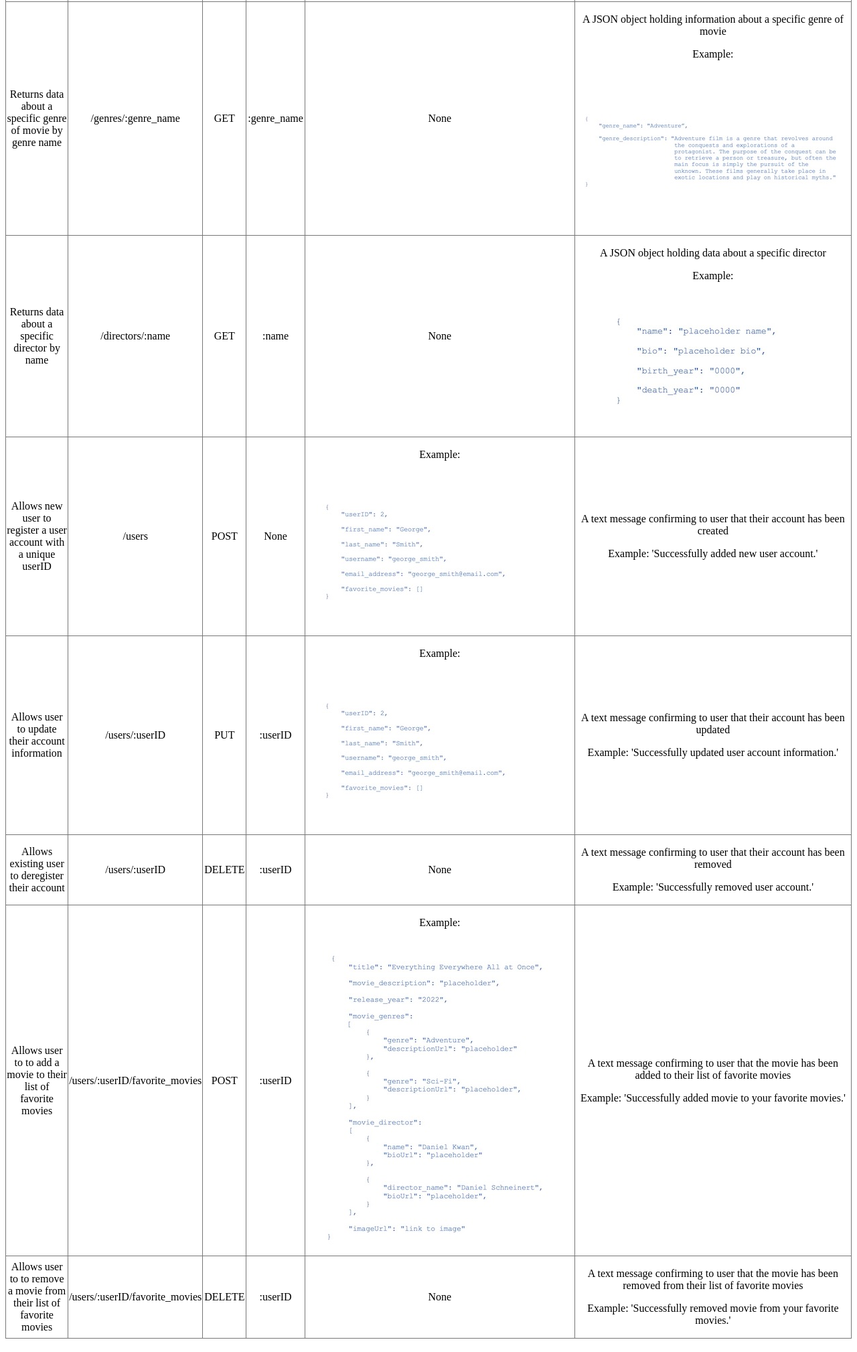
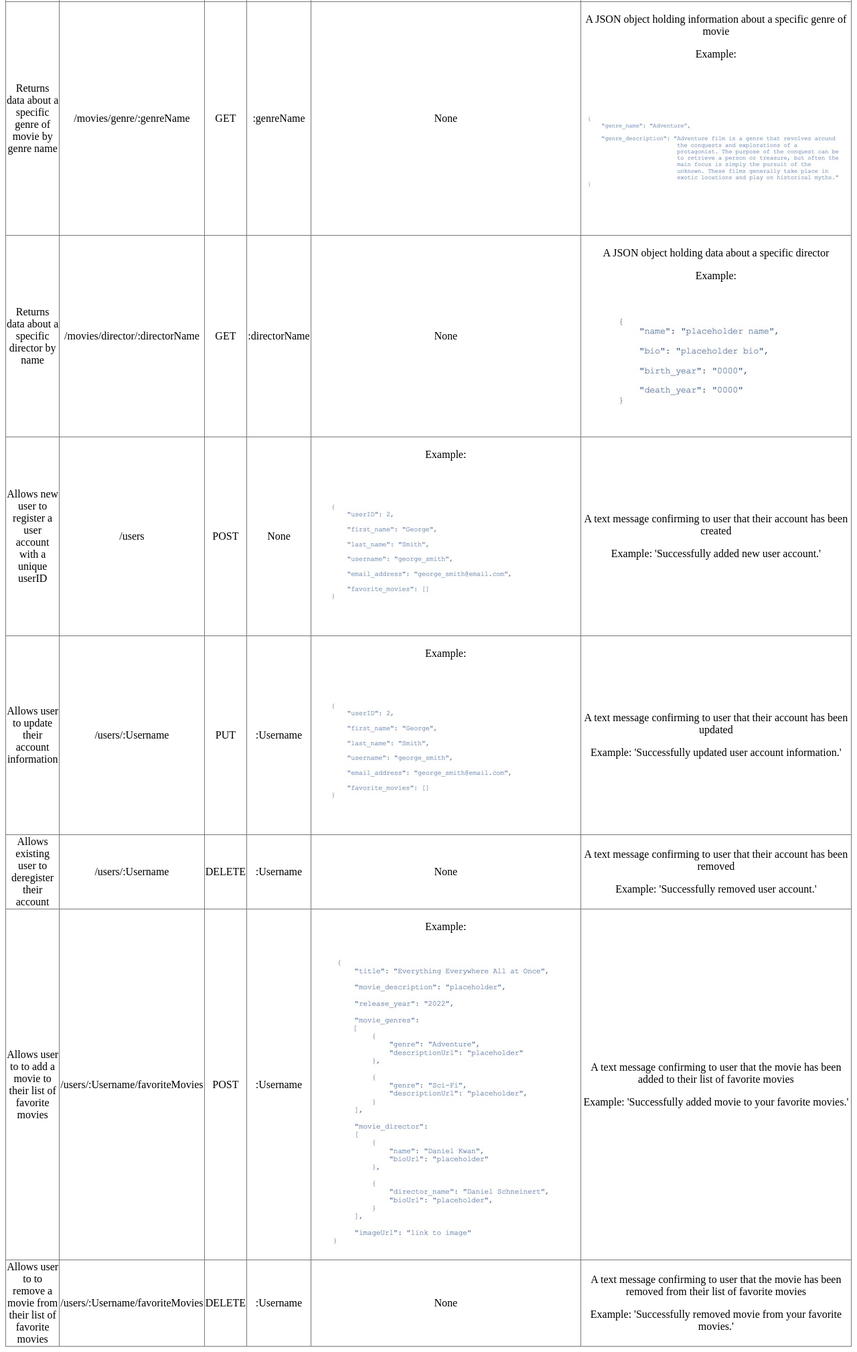
Before and after one commit to kaelacodes/Movie-API, a website: page public/documentation.html in a window 1280 px wide. Shown: the part 1611-3630 px from the top of the page at 67% size. Drawn offline with Linux system fonts and the light colour scheme.

Commit message:
Updates documentation endpoints and parameters

```diff
--- a/public/documentation.html
+++ b/public/documentation.html
@@ -72,9 +72,9 @@
 
                             <tr>
                                 <td>Returns data about a specific genre of movie by genre name</td>
-                                <td>/genres/:genre_name</td>
+                                <td>/movies/genre/:genreName</td>
                                 <td>GET</td>
-                                <td>:genre_name</td>
+                                <td>:genreName</td>
                                 <td>None</td>
                                 <td>
                                     <p>A JSON object holding information about a specific genre of movie</p>
@@ -85,9 +85,9 @@
 
                             <tr>
                                 <td>Returns data about a specific director by name</td>
-                                <td>/directors/:name</td>
+                                <td>/movies/director/:directorName</td>
                                 <td>GET</td>
-                                <td>:name</td>
+                                <td>:directorName</td>
                                 <td>None</td>
                                 <td>
                                     <p>A JSON object holding data about a specific director</p>
@@ -113,9 +113,9 @@
 
                             <tr>
                                 <td>Allows user to update their account information</td>
-                                <td>/users/:userID</td>
+                                <td>/users/:Username</td>
                                 <td>PUT</td>
-                                <td>:userID</td>
+                                <td>:Username</td>
                                 <td>
                                     <p class="format-example">Example:</p>
                                     <img src="img/SingleUser.jpg" alt="format example">
@@ -128,9 +128,9 @@
 
                             <tr>
                                 <td>Allows existing user to deregister their account</td>
-                                <td>/users/:userID</td>
+                                <td>/users/:Username</td>
                                 <td>DELETE</td>
-                                <td>:userID</td>
+                                <td>:Username</td>
                                 <td>None</td>
                                 <td>
                                     <p>A text message confirming to user that their account has been removed</p>
@@ -140,9 +140,9 @@
 
                             <tr>
                                 <td>Allows user to to add a movie to their list of favorite movies</td>
-                                <td>/users/:userID/favorite_movies</td>
+                                <td>/users/:Username/favoriteMovies</td>
                                 <td>POST</td>
-                                <td>:userID</td>
+                                <td>:Username</td>
                                 <td>
                                     <p class="format-example">Example:</p>
                                     <img src="img/SingleMovie.jpg" alt="format example">
@@ -155,9 +155,9 @@
 
                             <tr>
                                 <td>Allows user to to remove a movie from their list of favorite movies</td>
-                                <td>/users/:userID/favorite_movies</td>
+                                <td>/users/:Username/favoriteMovies</td>
                                 <td>DELETE</td>
-                                <td>:userID</td>
+                                <td>:Username</td>
                                 <td>None</td>
                                 <td>
                                     <p>A text message confirming to user that the movie has been removed from their list of favorite movies</p>
```
Also changed, not shown: index.js (+7 -7 lines).
